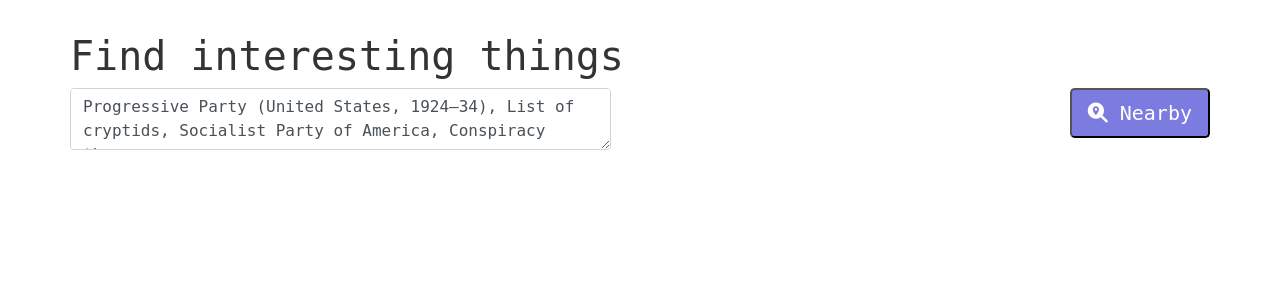
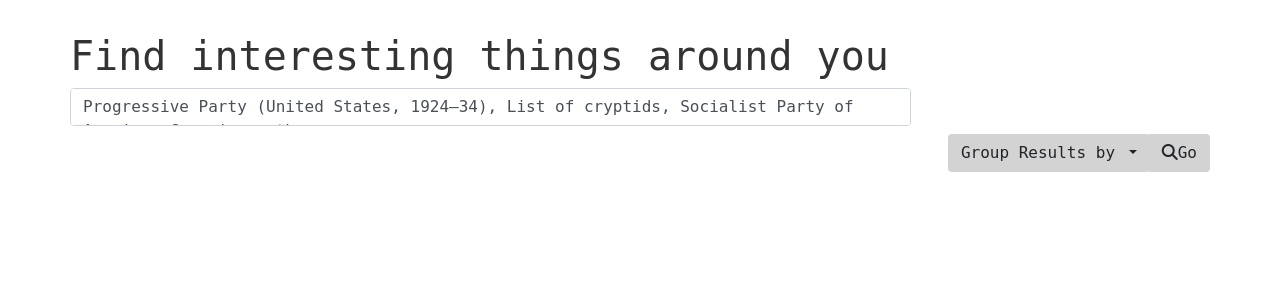
Before and after one commit to bmcmenamin/tourguide, a Flask app: page / in a window 1280 px wide. Shown: the top 300 px of the page. Run offline with Flask 2, Linux system fonts and the light colour scheme; some libraries are stand-ins or nearby versions.

Commit message:
add grouping toggle

```diff
--- a/flaskapp/main.py
+++ b/flaskapp/main.py
@@ -71,7 +71,7 @@ def index():
         logging.info('Searching for paths')
         article_graph = article_graph.find_all_paths()
 
-        dods_by_loc = lols_to_dods(
+        dods_by_nearby = lols_to_dods(
             path
             for pathlist in article_graph.all_paths.values()
             for path in pathlist
@@ -84,10 +84,9 @@ def index():
         )
 
         return jsonify(
-            nested_lists_by_loc=dod_to_nestedlists(dods_by_loc),
+            nested_lists_by_nearby=dod_to_nestedlists(dods_by_nearby),
             nested_lists_by_topic=dod_to_nestedlists(dods_by_topic)
         )
-
 
     return render_template('places.html')
 
--- a/flaskapp/static/places.js
+++ b/flaskapp/static/places.js
@@ -1,28 +1,53 @@
 const WIKI_URL =  "https://en.wikipedia.org/wiki/"
 const NUM_INIT_TOPICS = 4
 
+
+var paths_by_topic = []
+var paths_by_nearby = []
 
 function wikititle_to_html(title) {
     url = WIKI_URL + title.split(" ").join("_")
     return "<a href=" + url + ">" + title.split("_").join(" ") + "<a>";
 }
 
-function fmt_nested_lists(i) {
+
+function fmt_nested_lists(input) {
+
     var out_string = ""
 
-    if (Array.isArray(i)) {
+    if (Array.isArray(input)) {
         out_string = "<div>"
           + "<ul class=\"list-group border-0 \">"
-          + i.map(fmt_nested_lists).join("\n")
+          + input.map(fmt_nested_lists).join("\n")
           + "</ul>"
         + "</div>";
     }
     else {
         out_string = "<li class=\"list-group-item border-0\">"
-        + wikititle_to_html(i)
+        + wikititle_to_html(input)
         + "</il>";
     }
+
     return out_string;
+}
+
+
+function getWikiLinks() {
+
+    var groupby = $( ".dropdown-menu" ).
+        find( ".dropdown-item.active" ).
+        attr('value')
+
+    var output = ""
+
+    if (groupby == "groupby-topic") {
+        output = fmt_nested_lists(paths_by_topic);
+    }
+    else {
+        output = fmt_nested_lists(paths_by_nearby);
+    }
+
+    return output;
 }
 
 
@@ -34,9 +59,25 @@ $( document ).ready(function() {
         sample_n_random_topics(NUM_INIT_TOPICS).
         join(", ").
         trim()
-    )
+    );
 
-    $( ".search-button" ).click(
+    $( ".dropdown-menu" ).
+        find( ".dropdown-item" ).
+        on(
+            "click",
+            function(){
+                $(this).
+                    parent( ".dropdown-menu" ).
+                    find( ".dropdown-item.active" ).
+                    removeClass( "active" );
+
+                $(this).addClass( "active" );
+                outputEl.innerHTML = getWikiLinks()
+            }
+    );
+
+    $( ".search-button" ).on(
+        'click',
         function() {
             var topics = getInterestingTopics();
             getLocation(topics);
@@ -52,6 +93,7 @@ $( document ).ready(function() {
         return topicList;
     }
 
+
     function getLocation(topics) {
         outputEl.innerHTML = "Figuring out where you are ...";
 
@@ -63,6 +105,7 @@ $( document ).ready(function() {
             outputEl.innerHTML = "Geolocation is not supported by this browser.";
         }
     }
+
 
     function findConnections(interestingTopics, position) {
 
@@ -78,16 +121,13 @@ $( document ).ready(function() {
             data: JSON.stringify(locationAndInterests),
             contentType: "application/json",
             dataType: "json",
-
             success: function (response) {
-                outputEl.innerHTML = "Checking out what's around here";
-                outputEl.innerHTML = fmt_nested_lists(response["nested_lists_by_topic"])
-            },
-
-            error: function () {
-                outputEl.innerHTML = "An error occured while finding nearby places";
+                paths_by_topic = response["nested_lists_by_topic"]
+                paths_by_nearby = response["nested_lists_by_nearby"]
+                outputEl.innerHTML = getWikiLinks()
             }
         });
+
     }
 
 });
--- a/flaskapp/static/style.css
+++ b/flaskapp/static/style.css
@@ -26,6 +26,15 @@ button {
     background-color: #7c7ce0;
 }
 
+.btn {
+    background-color: #d3d3d3;
+}
+
+textarea {
+    resize: none;
+    margin-bottom:1%;
+}
+
 .list-group {
     padding: 1px 3px
 }
--- a/flaskapp/templates/places.html
+++ b/flaskapp/templates/places.html
@@ -1,38 +1,64 @@
+<head>
   <title>Wiki Tour Guide</title>
+  <link rel='icon' href='favicon.ico' type='image/x-icon' sizes="16x16">
 
-<script src="//ajax.googleapis.com/ajax/libs/jquery/3.3.1/jquery.min.js"></script>
+  <script src="https://ajax.googleapis.com/ajax/libs/jquery/3.4.1/jquery.min.js"></script>
+  <script src="https://cdnjs.cloudflare.com/ajax/libs/popper.js/1.12.9/umd/popper.min.js"></script>
+  <script src="https://maxcdn.bootstrapcdn.com/bootstrap/4.0.0/js/bootstrap.min.js"></script>
+
   <script src="https://kit.fontawesome.com/0308e41efc.js"></script>
   <script src="/static/default_topics.js"></script>
   <script src="/static/places.js"></script>
 
   <link rel="stylesheet" href="//maxcdn.bootstrapcdn.com/bootstrap/4.3.1/css/bootstrap.min.css">
   <link rel="stylesheet" href="/static/style.css">
+</head>
 
+<body>
+  <div class="container col-xs-12">
 
-<div class="container col-xs-12">
     <div class="row justify-content-start">
-
       <div class="col-xs-9">
-      <h1 class="h1">Find interesting things</h1>
+        <h1 class="h1">Find interesting things around you</h1>
       </div>
     </div>
 
-  <div class="row justify-content-between">
-    <div class="col-xs-8">
+    <div class="row justify-content-start">
+      <div class="col-xs-10">
         <div class="md-form">
-        <textarea id="topic-form" class="form-control noresize" rows="2" cols=50 placeholder="Make a comma seperated list of your favorite wikipedia page titles here"></textarea>
+          <textarea
+            id="topic-form" class="form-control noresize"
+            rows=1 cols=80 maxlength=150
+            placeholder="Make a comma seperated list of Wikipedia page titles">
+          </textarea>
         </div>
       </div>
-    <div class="col-xs-1"></div>
-    <div class="col-xs-3">
-      <button class="search-button btn-lg">
-      <i class="fas fa-search-location"></i> Nearby
-      </button>
     </div>
 
+    <div class="row justify-content-end">
+
+      <div class="col-xs-3">
+        <div class="btn-group">
+
+          <button type="button" class="grouping-button btn dropdown-toggle w-100" data-toggle="dropdown">
+            Group Results by
+          </button>
+
+          <div class="dropdown-menu">
+            <a class="dropdown-item active" value="groupby-topic">Topic</a>
+            <a class="dropdown-item" value="groupby-nearby">Location</a>
+          </div>
+
+        <button class="search-button btn w-100">
+          <i class="fas fa-search"></i>Go
+        </button>
+
+      </div>
     </div>
   </div>
 
   <div class="container col-xs-12">
     <div class="body list-group" id="output-vals"></div>
   </div>
+
+</body>
```
Lines whose indentation alone changed are shown as unchanged.
